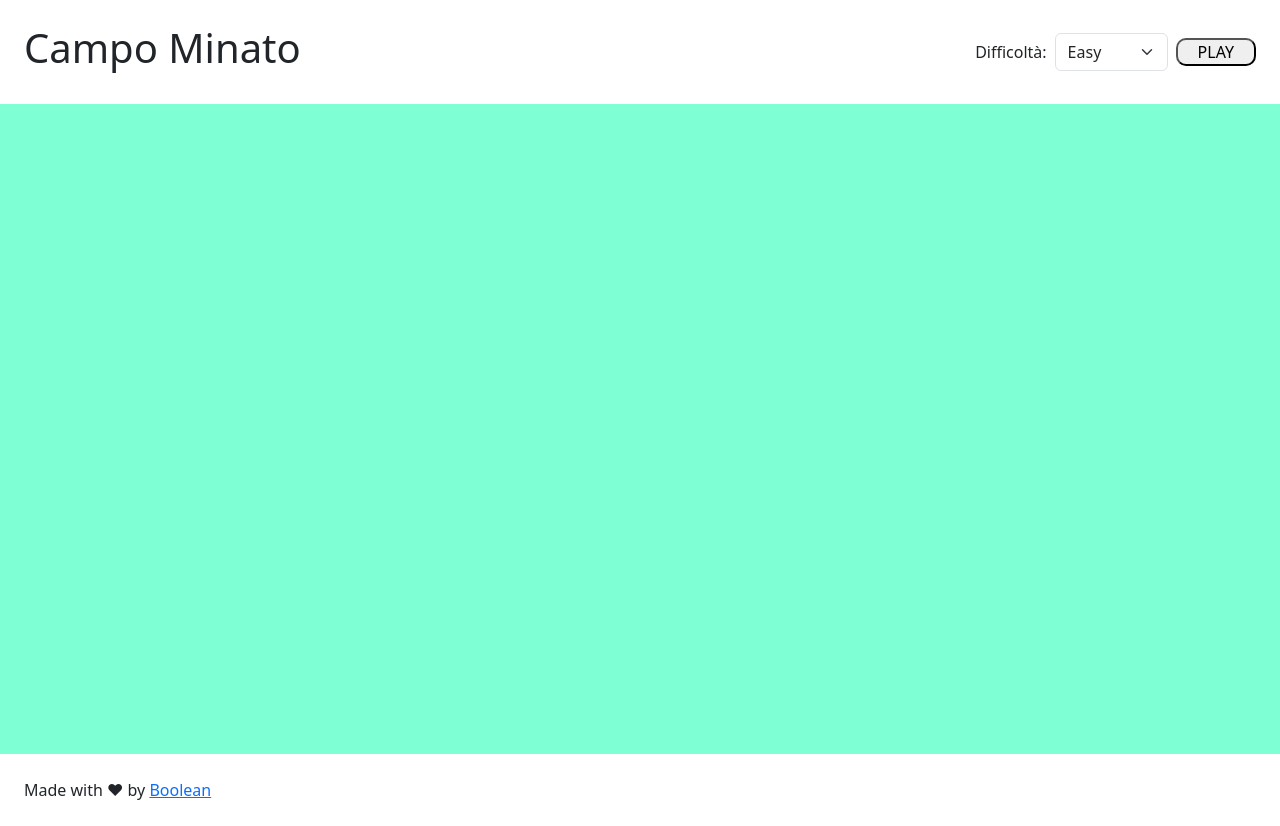
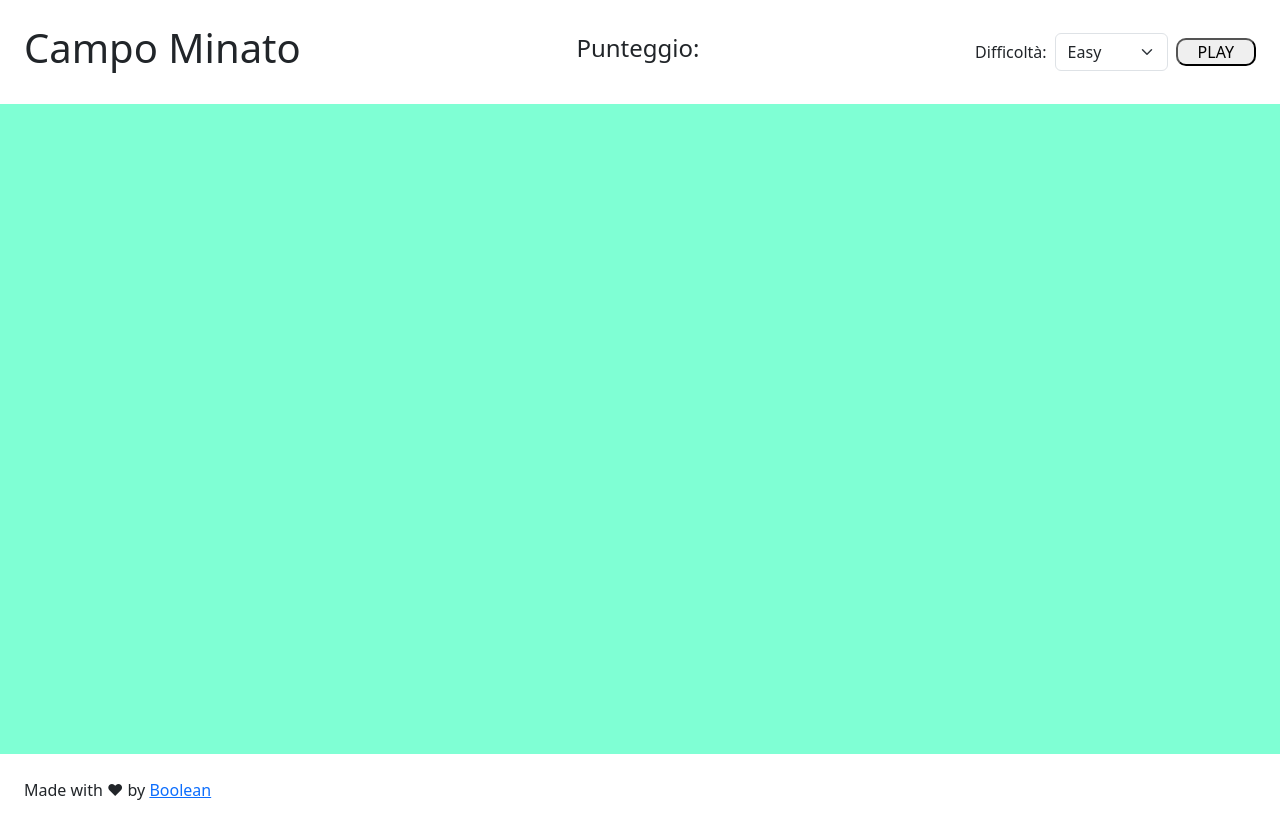
Before and after one commit to leonardoolia/js-campominato-dom, a plain HTML site: page index.html in a window 1280 px wide. Drawn offline with nearby package versions, Linux system fonts and the light colour scheme.

Commit message:
added score

```diff
--- a/index.html
+++ b/index.html
@@ -20,8 +20,9 @@
 
 <body>
     <!--? HEADER -->
-    <header class="d-flex justify-content-between container-fluid p-4">
+    <header class="d-flex justify-content-between align-items-center container-fluid p-4">
         <h1>Campo Minato</h1>
+        <h4 id="score">Punteggio:</h4>
         <form id="form" class="d-flex align-items-center gap-2">
             <label for="difficulty" class="form-label ">Difficoltà:</label>
             <select id="difficulty" class="form-select" aria-label="Default select example">
```
